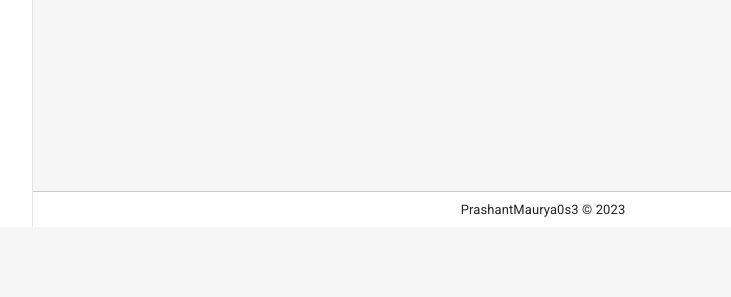
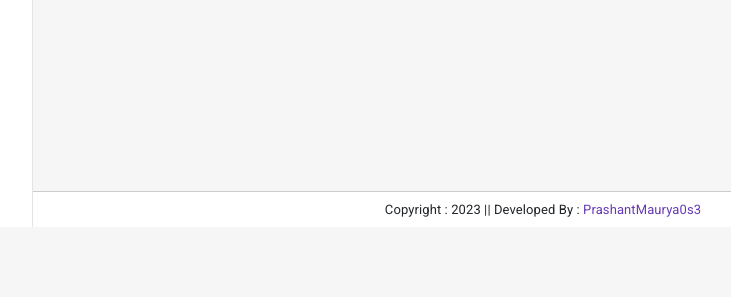
Before and after one commit to PrashantMaurya0s3/E-Diary_Management_System_Django, a Django app: page / in a window 1280 px wide; the page is wider, and only the part inside the window is pictured. Shown: the part 573-870 px from the top of that part, without its empty margins (227-958 px from the left). Run offline with Django 3.2, Linux system fonts and the light colour scheme; some libraries are stand-ins or nearby versions.

Commit message:
Update base.html

```diff
--- a/eDiary/templates/base.html
+++ b/eDiary/templates/base.html
@@ -99,10 +99,7 @@
 
     <!--footer -->
     <div class="footer">
-        <p class="mb-0">PrashantMaurya0s3 &copy;
-            <script>
-		    document.write(new Date().getFullYear());
-	    </script>
+        <p class="mb-0">Copyright : 2023 || Developed By : <a href="https://sites.google.com/site/prashantmaurya0s3/home" target="_blank">PrashantMaurya0s3</a>
         </p>
     </div>
     <!-- end footer -->
```
